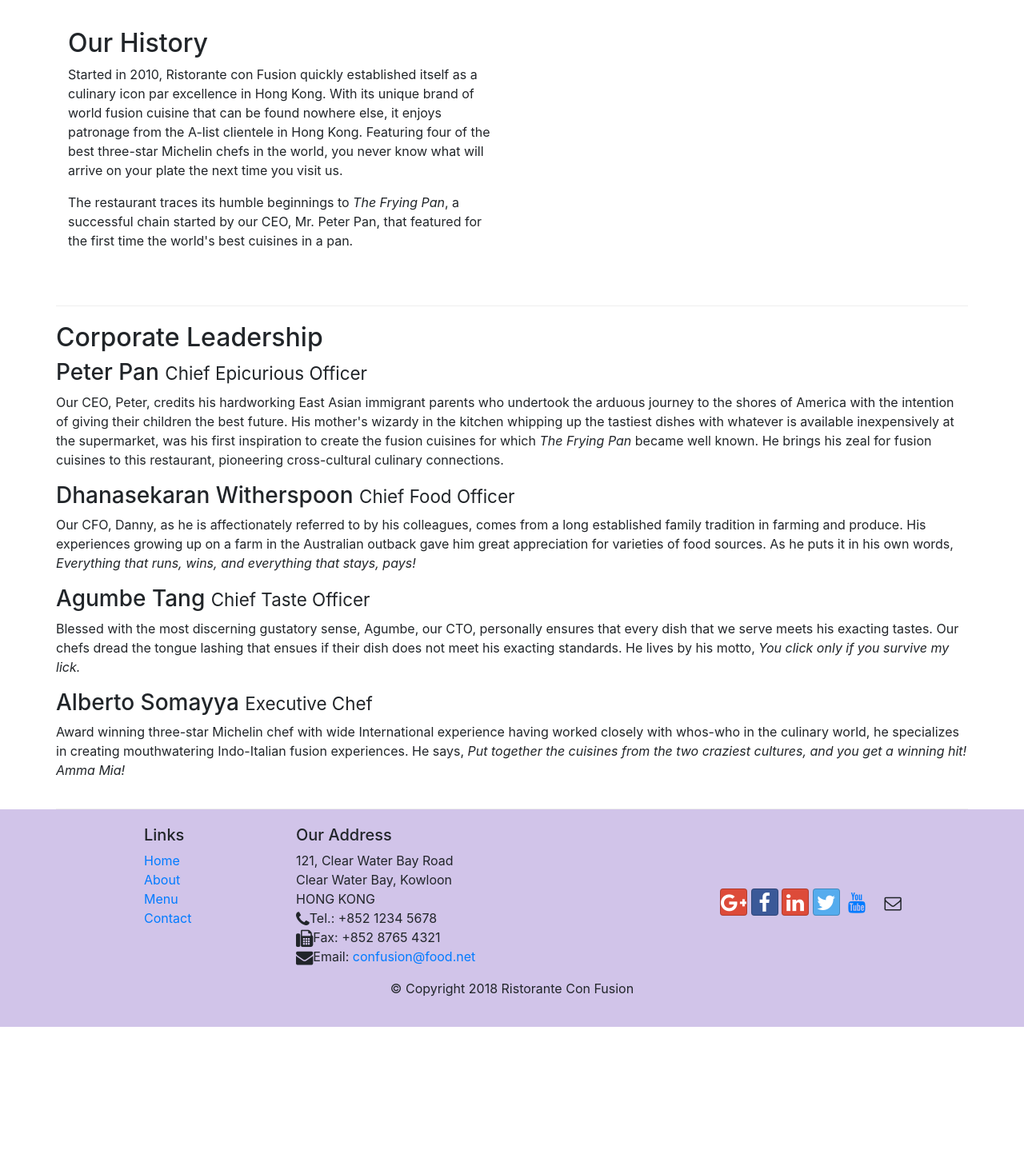
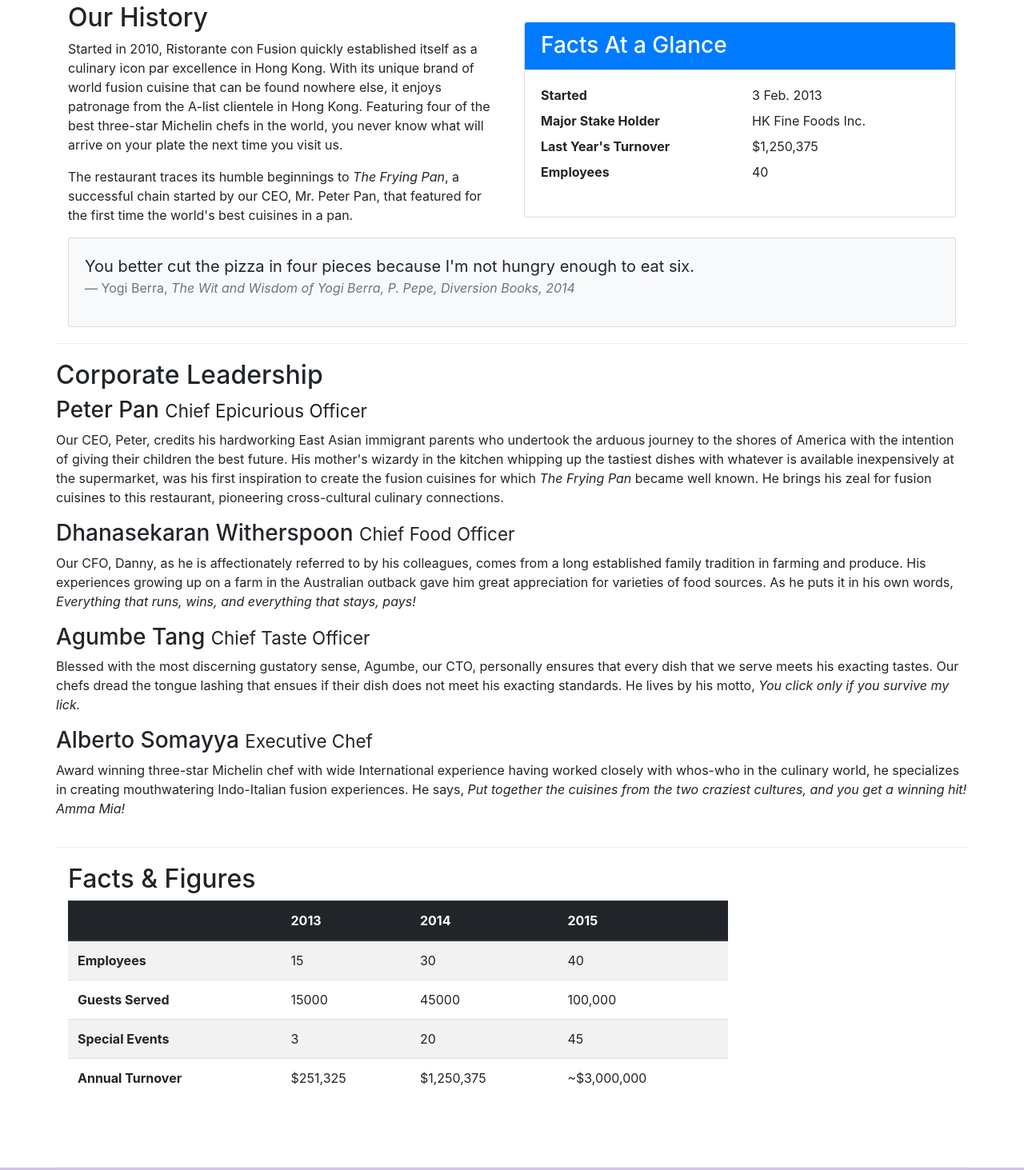
Before and after one commit to AdrianLN0122/Confusion, a website: page aboutus.html in a window 1280 px wide. Shown: the part 458-1921 px from the top of the page at 80% size. Before the commit the page ends 1742 px from the top, so only its background shows below. Drawn offline with nearby package versions, Linux system fonts and the light colour scheme.

Commit message:
Tarjetas y Tablas

```diff
--- a/aboutus.html
+++ b/aboutus.html
@@ -66,7 +66,33 @@
                 <p>Started in 2010, Ristorante con Fusion quickly established itself as a culinary icon par excellence in Hong Kong. With its unique brand of world fusion cuisine that can be found nowhere else, it enjoys patronage from the A-list clientele in Hong Kong.  Featuring four of the best three-star Michelin chefs in the world, you never know what will arrive on your plate the next time you visit us.</p>
                 <p>The restaurant traces its humble beginnings to <em>The Frying Pan</em>, a successful chain started by our CEO, Mr. Peter Pan, that featured for the first time the world's best cuisines in a pan.</p>
             </div>
-            <div>
+            <div class="col-12 col-sm-6">
+                <div class="card">
+                    <h3 class="card-header bg-primary text-white">Facts At a Glance</h3>
+                    <div class="card-body">
+                        <dl class="row">
+                            <dt class="col-6">Started</dt>
+                            <dd class="col-6">3 Feb. 2013</dd>
+                            <dt class="col-6">Major Stake Holder</dt>
+                            <dd class="col-6">HK Fine Foods Inc.</dd>
+                            <dt class="col-6">Last Year's Turnover</dt>
+                            <dd class="col-6">$1,250,375</dd>
+                            <dt class="col-6">Employees</dt>
+                            <dd class="col-6">40</dd>
+                        </dl>
+                    </div>
+                </div>
+            </div>
+            <div class="col-12">
+                <div class="card card-body bg-light">
+                    <blockquote class="blockquote">
+                        <p class="mb-0">You better cut the pizza in four pieces because
+                            I'm not hungry enough to eat six.</p>
+                        <footer class="blockquote-footer">Yogi Berra,
+                            <cite title="Source Title">The Wit and Wisdom of Yogi Berra, P. Pepe, Diversion Books, 2014</cite>
+                        </footer>
+                    </blockquote>
+                </div>
             </div>
         </div>
 
@@ -84,7 +110,51 @@
                 <p class="d-none d-sm-block">Award winning three-star Michelin chef with wide International experience having worked closely with whos-who in the culinary world, he specializes in creating mouthwatering Indo-Italian fusion experiences. He says, <em>Put together the cuisines from the two craziest cultures, and you get a winning hit! Amma Mia!</em></p>
             </div>
        </div>
-
+        <div class="row row-content">
+            <div class="col-12 col-sm-9">
+                <h2>Facts &amp; Figures</h2>
+                <div class="table-responsive">
+                    <table class="table table-striped">
+                        <thead class="thead-dark">
+                            <tr>
+                                <th>&nbsp;</th>
+                                <th>2013</th>
+                                <th>2014</th>
+                                <th>2015</th>
+                            </tr>
+                        </thead>
+                        <tbody>
+                            <tr>
+                                <th>Employees</th>
+                                <td>15</td>
+                                <td>30</td>
+                                <td>40</td>
+                            </tr>
+                            <tr>
+                                <th>Guests Served</th>
+                                <td>15000</td>
+                                <td>45000</td>
+                                <td>100,000</td>
+                            </tr>
+                            <tr>
+                                <th>Special Events</th>
+                                <td>3</td>
+                                <td>20</td>
+                                <td>45</td>
+                            </tr>
+                            <tr>
+                                <th>Annual Turnover</th>
+                                <td>$251,325</td>
+                                <td>$1,250,375</td>
+                                <td>~$3,000,000</td>
+                            </tr>
+                        </tbody>
+                    </table>
+                </div>
+            </div>
+            <div class="col-12 col-sm-3">
+        </div>
+   </div>
     </div>
 
     <footer class="footer">
```
